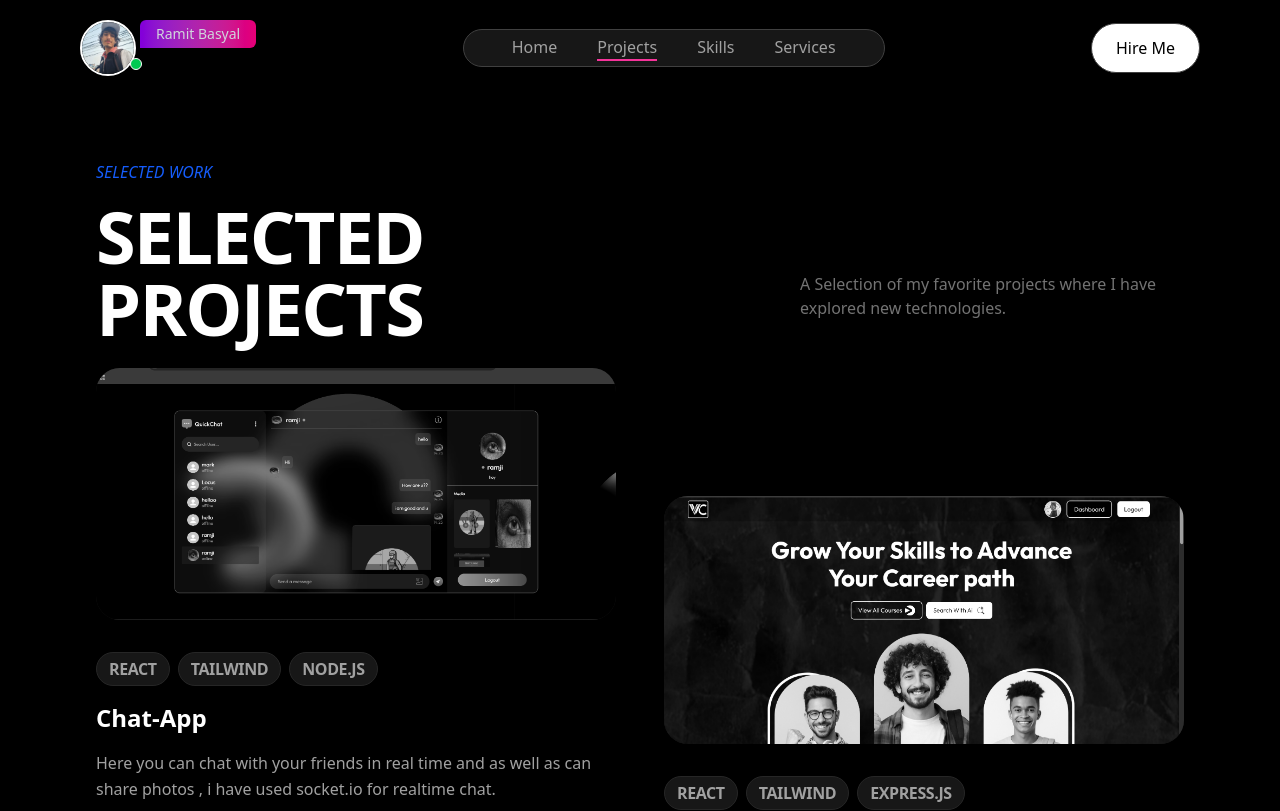
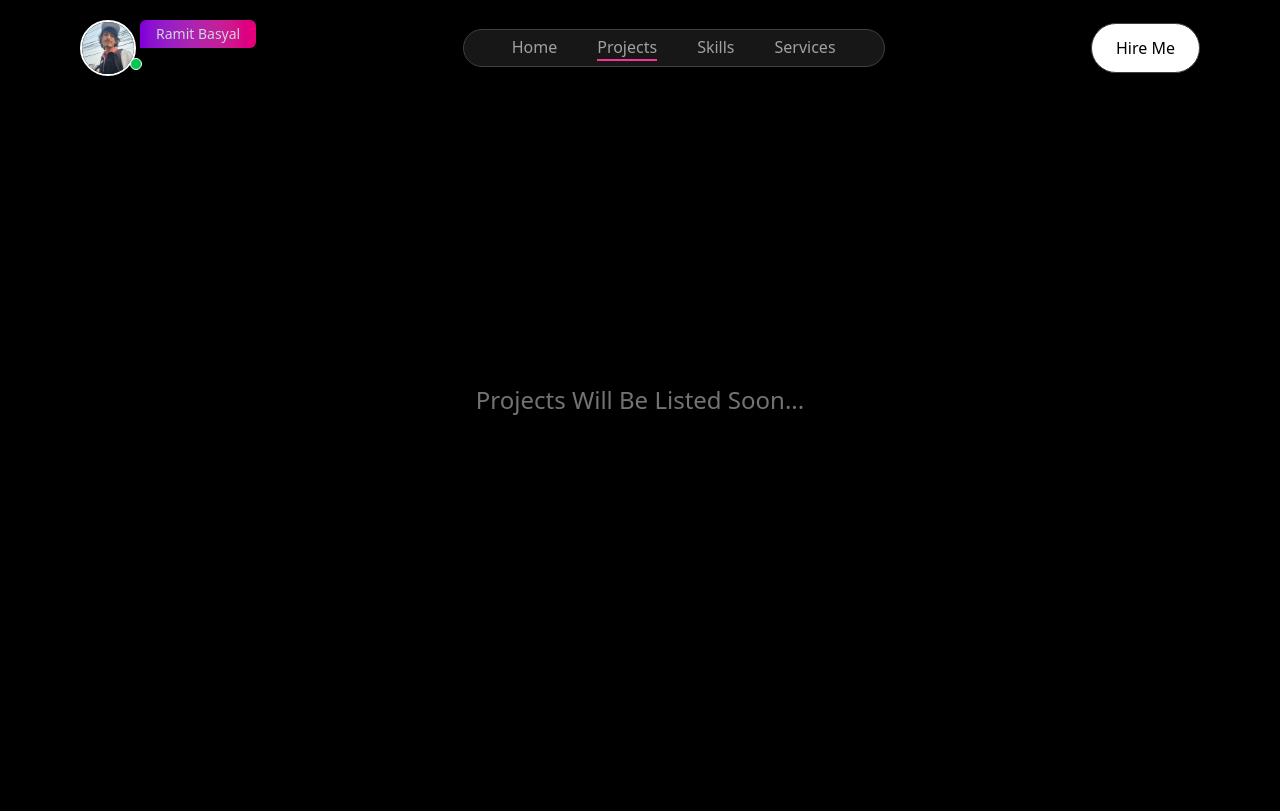
Before and after one commit to ramitbasyal2/My-Portfolio, a React (Vite) app: page /projects in a window 1280 px wide. Shown: the top 811 px of the page. Built offline with nearby package versions, Linux system fonts and the light colour scheme.

Commit message:
Update Projects.jsx

```diff
--- a/src/Components/Projects/Projects.jsx
+++ b/src/Components/Projects/Projects.jsx
@@ -5,7 +5,7 @@ import { Link, useNavigate } from 'react-router-dom'
 import { ArrowLeft } from 'lucide-react'
 
 const Projects = () => {
-  const [count, setCount] = useState(1)
+  const [count, setCount] = useState(0)
 
   const navigate = useNavigate()
 
```
